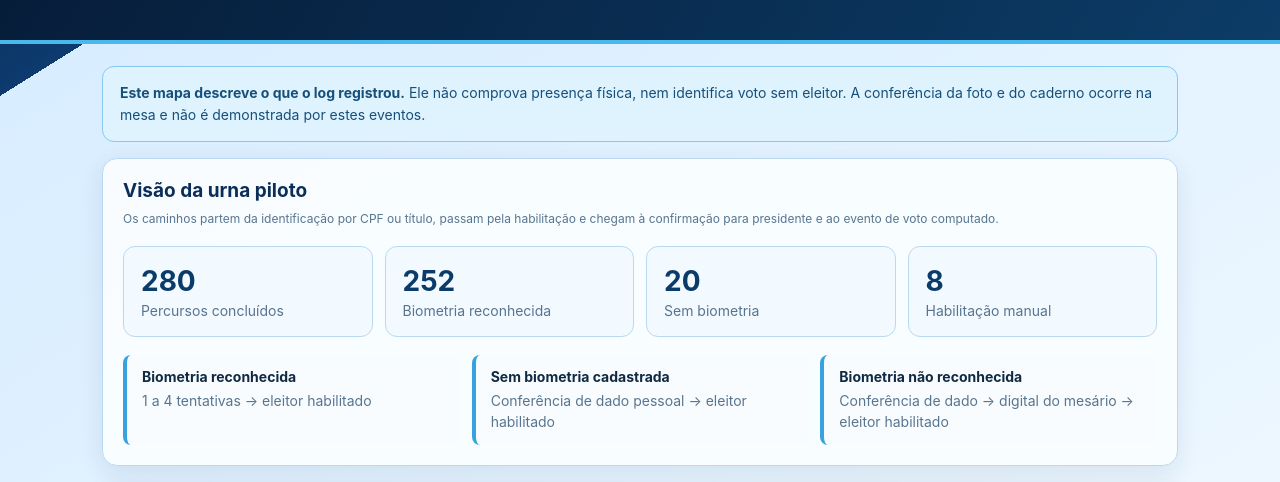
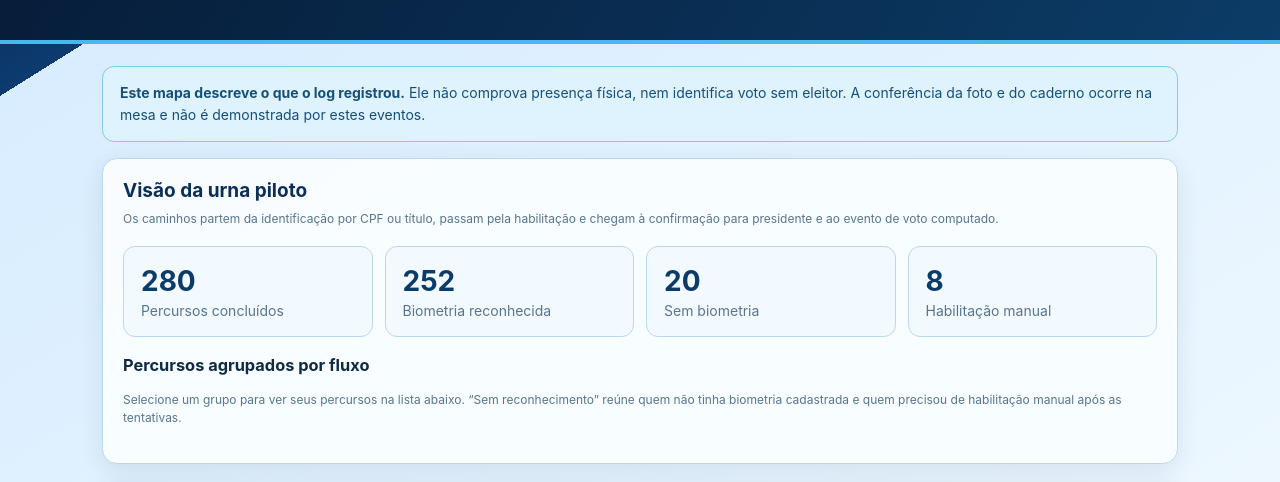
Before and after one commit to JuniorNarciso26/conferencia-eleicao-26Br-, a plain HTML site: page site/mapa.html in a window 1280 px wide. Shown: the part 240-722 px from the top of the page. Drawn offline with Linux system fonts and the light colour scheme.

Commit message:
Agrupa percursos por fluxo biométrico e tentativas

```diff
--- a/site/mapa.html
+++ b/site/mapa.html
@@ -38,17 +38,15 @@
     <h2 id="visao-title">Visão da urna piloto</h2>
     <p class="desc">Os caminhos partem da identificação por CPF ou título, passam pela habilitação e chegam à confirmação para presidente e ao evento de voto computado.</p>
     <div id="resumo" class="mapa-kpis" aria-live="polite"><p>Carregando percursos...</p></div>
-    <div class="mapa-paths" aria-label="Caminhos de habilitação">
-      <div><strong>Biometria reconhecida</strong><span>1 a 4 tentativas → eleitor habilitado</span></div>
-      <div><strong>Sem biometria cadastrada</strong><span>Conferência de dado pessoal → eleitor habilitado</span></div>
-      <div><strong>Biometria não reconhecida</strong><span>Conferência de dado → digital do mesário → eleitor habilitado</span></div>
-    </div>
+    <h3 class="fluxos-title">Percursos agrupados por fluxo</h3>
+    <p class="desc">Selecione um grupo para ver seus percursos na lista abaixo. “Sem reconhecimento” reúne quem não tinha biometria cadastrada e quem precisou de habilitação manual após as tentativas.</p>
+    <div id="fluxos" class="fluxos" aria-label="Fluxos de habilitação"></div>
   </section>
   <section class="panel" aria-labelledby="percursos-title">
     <h2 id="percursos-title">Percursos registrados</h2>
     <p class="desc">Cada linha corresponde a uma votação concluída no log. Selecione uma linha para ver todos os eventos e os segundos relativos.</p>
     <div class="mapa-filtros">
-      <label for="caminho">Caminho<select id="caminho"><option value="">Todos</option><option value="biometria_reconhecida">Biometria reconhecida</option><option value="sem_biometria_cadastrada">Sem biometria cadastrada</option><option value="biometria_nao_reconhecida_habilitacao_manual">Habilitação manual após falha</option></select></label>
+      <label for="caminho">Caminho<select id="caminho"><option value="">Todos</option><option value="biometria_reconhecida">Biometria reconhecida</option><option value="sem_reconhecimento">Sem reconhecimento ou sem cadastro</option><option value="sem_biometria_cadastrada">Sem biometria cadastrada</option><option value="biometria_nao_reconhecida_habilitacao_manual">Habilitação manual após falha</option></select></label>
       <label for="tentativas">Tentativas solicitadas<select id="tentativas"><option value="">Todas</option><option value="0">0</option><option value="1">1</option><option value="2">2</option><option value="3">3</option><option value="4">4</option></select></label>
       <label for="numero">Número do percurso<input id="numero" type="number" min="1" max="280" placeholder="1 a 280"></label>
     </div>
```
